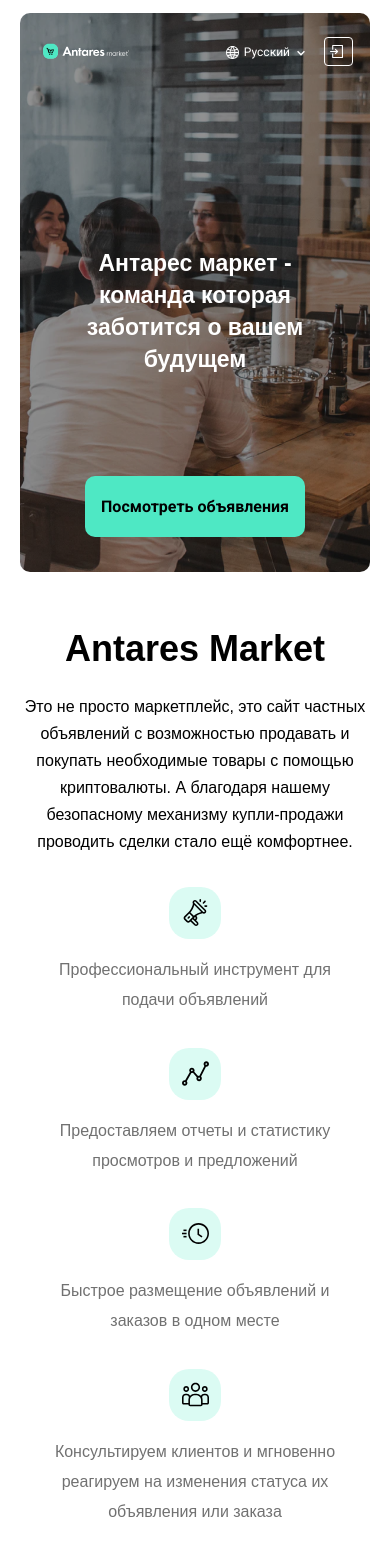
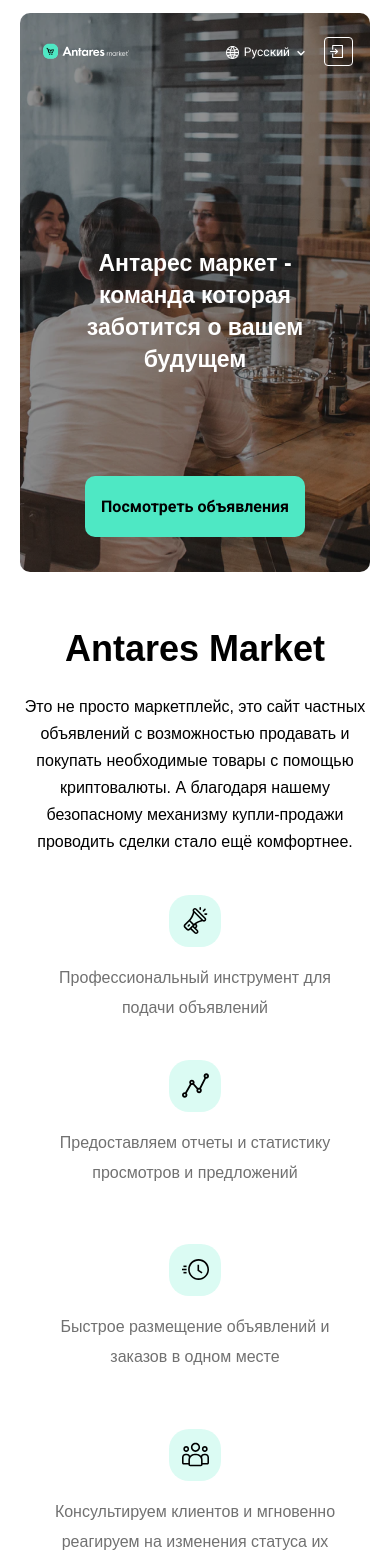
Before and after one commit to fckXYZ/antares-market-about, a React (Create React App) app: page / in a window 390 px wide. Shown: the top 1562 px of the page. Built offline with nearby package versions, Linux system fonts and the light colour scheme.

Commit message:
edit: removed row-gap attr

```diff
--- a/src/components/Advantages/index.css
+++ b/src/components/Advantages/index.css
@@ -114,14 +114,15 @@
     .advantages__goods {
         margin-top: 71px;
         flex-wrap: wrap;
-        row-gap: 39px;
     }
     .advantages__goods .goods__item {
         width: 50%;
         align-items: flex-start;
         flex-direction: column;
     }
-
+    .advantages__goods .goods__item.mt {
+        margin-top: 39px;
+    }
     .advantages__goods .goods__capture {
         max-width: 200px;
     }
@@ -159,12 +160,15 @@
         width: calc(100% - 10px);
         flex-direction: column;
         flex-wrap: nowrap;
-        row-gap: 32px;
+        margin-top: 39px;
     }
+
     .advantages__goods .goods__item {
         width: 100%;
         align-items: center;
         flex-direction: column;
+        margin-top: 32px;
+
     }
     .advantages__goods .goods__capture {
         max-width: 200px;
--- a/src/components/Advantages/index.js
+++ b/src/components/Advantages/index.js
@@ -48,7 +48,7 @@
 						<Tr lang={props.lang} string="Безопасная сделка с продавцом и покупателем"/>
 					</figcaption>
 				</figure>
-				<figure className='goods__item'>
+				<figure className='goods__item mt'>
 					<div className='icon-wrapper'>
 						<img className='goods__pic icon' src={star} alt='Icon'/>
 					</div>
@@ -56,7 +56,7 @@
 						<Tr lang={props.lang} string="Возможность добавить товары в избранное"/>
 					</figcaption>
 				</figure>
-				<figure className='goods__item'>
+				<figure className='goods__item mt'>
 					<div className='icon-wrapper'>
 						<img className='goods__pic icon' src={chat} alt='Icon'/>
 					</div>
--- a/src/components/Footer/index.css
+++ b/src/components/Footer/index.css
@@ -73,12 +73,14 @@
     }
     .footer__docs-two {
         margin-top: 28px;
-        row-gap: 28px;
     }
     .footer__link {
         margin: 0 auto;
         text-align: center;
     }
+    .footer__link.mt {
+        margin-top: 28px;
+    }
     .footer__copyright {
         margin: 28px auto 0;
     }
--- a/src/components/Footer/index.js
+++ b/src/components/Footer/index.js
@@ -21,7 +21,7 @@
 					<a className='footer__link' href='#'>
 						<Tr lang={props.lang} string="Оферта о заключении договора оказания услуг"/>
 					</a>
-					<a className='footer__link' href='#'>
+					<a className='footer__link mt' href='#'>
 						<Tr lang={props.lang} string="Политика о данных пользователей ANTARES MARKET"/>
 					</a>
 				</div>
--- a/src/components/Info/index.css
+++ b/src/components/Info/index.css
@@ -34,7 +34,6 @@
     display: flex;
     flex-direction: row;
     flex-wrap: wrap;
-    row-gap: 56px;
 }
 
 .goods__item {
@@ -44,6 +43,10 @@
     flex-direction: row;
     flex-wrap: nowrap;
     align-items: center;
+}
+
+.info__goods .goods__item.mt {
+    margin-top: 56px;
 }
 
 .goods__capture {
@@ -68,12 +71,12 @@
         max-width: 632px;
     }
     .info__goods {
-        margin-top: 41px;
+        margin-top: 5px;
         flex-direction: column;
         flex-wrap: nowrap;
-        row-gap: 36px;
     }
-    .goods__item {
+    .info__goods .goods__item {
+        margin-top: 36px;
         width: 100%;
         align-items: center;
     }
@@ -96,11 +99,11 @@
         text-align: center;
     }
     .info__goods {
-        margin-top: 32px;
-        row-gap: 32px;
+        margin-top: 4px;
     }
     .goods__item {
         flex-direction: column;
+        margin-top: 28px;
     }
     .goods__capture {
         margin: 16px auto 0;
--- a/src/components/Info/index.js
+++ b/src/components/Info/index.js
@@ -34,7 +34,7 @@
 						<Tr lang={props.lang} string="Предоставляем отчеты и статистику просмотров и предложений"/>
 					</figcaption>
 				</figure>
-				<figure className='goods__item'>
+				<figure className='goods__item mt'>
 					<div className='icon-wrapper'>
 						<img className='goods__pic icon' src={fast} alt='Icon'/>
 					</div>
@@ -42,7 +42,7 @@
 						<Tr lang={props.lang} string="Быстрое размещение объявлений и заказов в одном месте"/>
 					</figcaption>
 				</figure>
-				<figure className='goods__item'>
+				<figure className='goods__item mt'>
 					<div className='icon-wrapper'>
 						<img className='goods__pic icon' src={customer} alt='Icon'/>
 					</div>
```
